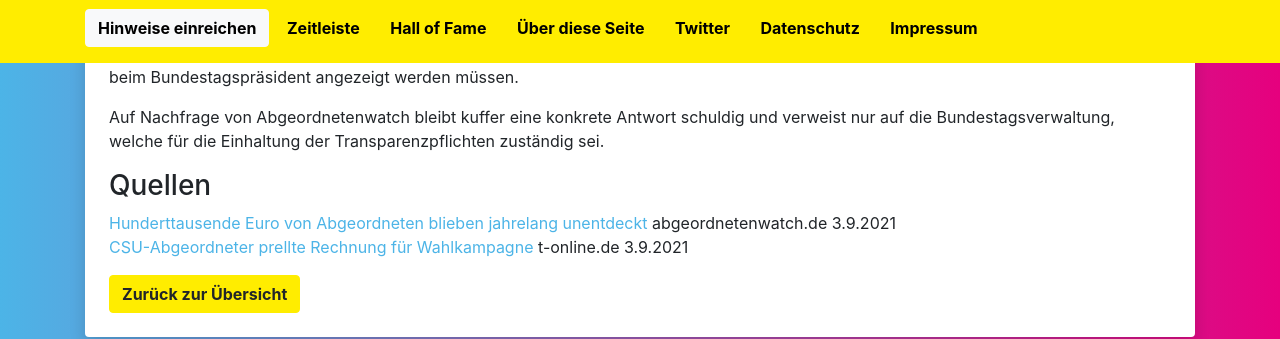
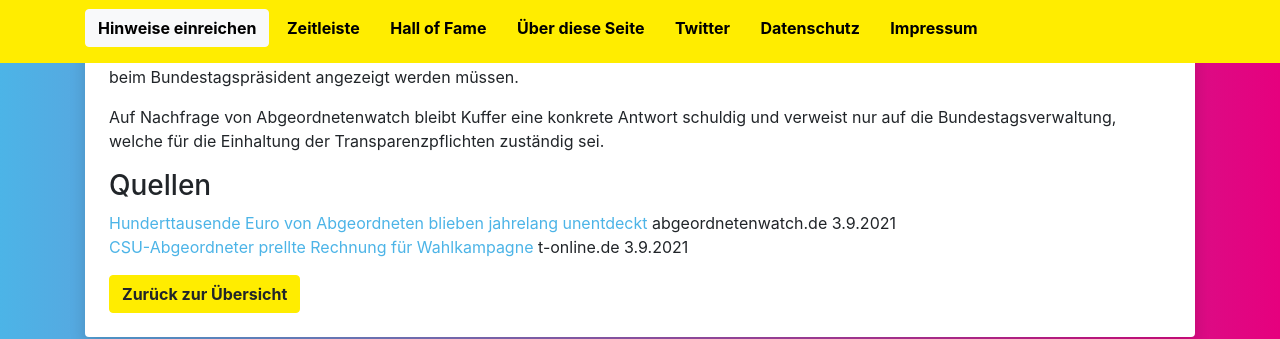
Before and after one commit to transparenzunion/transparenzunion.github.io, a Jekyll site: the page built from _posts/2021-09-03-kuffer-nebeneinkuenfte-unentdeckt.markdown, in a window 1280 px wide. Shown: the part 837-1176 px from the top of the page. Built offline with Jekyll 4.4.1, drawn with Linux system fonts in a browser that asks for light colours.

Commit message:
Fix typos

```diff
--- a/_posts/2021-09-03-kuffer-nebeneinkuenfte-unentdeckt.markdown
+++ b/_posts/2021-09-03-kuffer-nebeneinkuenfte-unentdeckt.markdown
@@ -17,7 +17,7 @@ Einkünfte in Höhe von mindestens 639.000 EUR erhalten. Und diese sind erst jet
 Einkünfte nicht korrekt auf der Webseite des Bundestags veröffentlicht, obwohl diese spätestens drei Monate nach Zufluss beim Bundestagspräsident
 angezeigt werden müssen.
 
-Auf Nachfrage von Abgeordnetenwatch bleibt kuffer eine konkrete Antwort schuldig und verweist nur auf die Bundestagsverwaltung, welche für
+Auf Nachfrage von Abgeordnetenwatch bleibt Kuffer eine konkrete Antwort schuldig und verweist nur auf die Bundestagsverwaltung, welche für
 die Einhaltung der Transparenzpflichten zuständig sei.
 
 <!--more-->
--- a/_posts/2021-09-17-mattfeldt-adel-votum.markdown
+++ b/_posts/2021-09-17-mattfeldt-adel-votum.markdown
@@ -28,6 +28,9 @@ Prinzeninsel-Antrag aus Plön war er direkt als Berichterstatter zuständig. Obw
 mittelbarer Nutznießer des Steuergeldes und damit befangen war, findet sich dazu nichts im Protokoll der Ausschusssitzung. Mattfeldt sieht
 kein Problem: "Da es hier in keiner Weise auch nur irgendeinen Interessenkonflikt gab, ist ein Anzeigen in keiner Weise erforderlich gewesen".
 
+<!--more-->
+
+### Quellen
 
 [Der CDU-Politiker, sein adliger Freund und das 249.000 Euro-Votum][spon1] spiegel.de 17.9.2021
 [Der Bierfreund des Prinzen von Preußen][spon2] spiegel.de 23.8.2021
```
